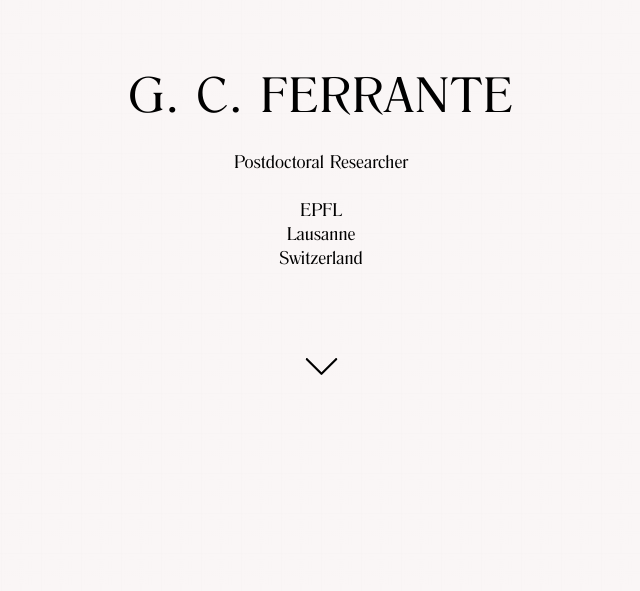
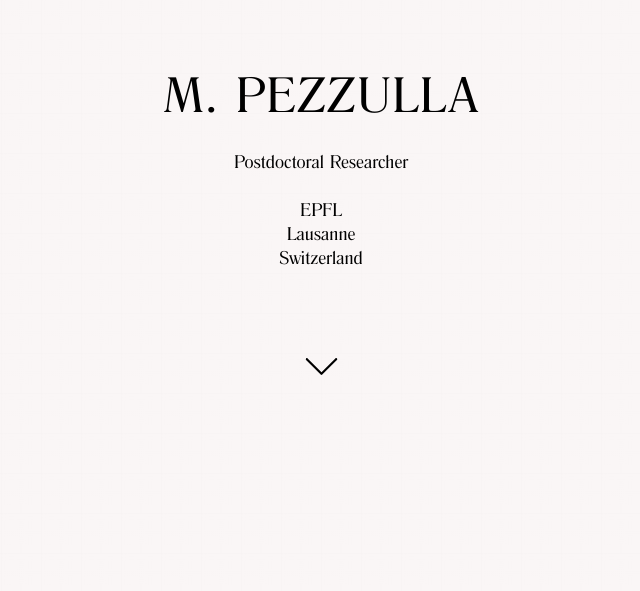
Before and after one commit to mpezzulla/mpezzulla.com, a plain HTML site: page index.html in a window 1280 px wide. Shown: the part 207-798 px from the top of the page, without its empty margins (319-959 px from the left). Drawn offline with nearby package versions, Linux system fonts and the light colour scheme.

Commit message:
Update index.html

```diff
--- a/index.html
+++ b/index.html
@@ -71,7 +71,7 @@
 	<div style="position:absolute; left:0; top:0; width:100%; height:100%; background-color:#333;">-->
 	<div style="position:absolute; left:0; top:0; width:100%; height:100%; border-bottom: dotted 1pt #999;
 	background-color:rgba(250,245,245,0.85);" id="home" class="offset">
-		<h1 style="margin-top:36vh; text-align:center; color:#000;" class="offset">G. C. Ferrante</h1>
+		<h1 style="margin-top:36vh; text-align:center; color:#000;" class="offset">M. Pezzulla</h1>
 		<div style="width:100%; color:#000; text-align:center; font-family: Romana; font-size: 120%; margin-top:2ex;">
 			Postdoctoral Researcher <br>
 			<br>
```
